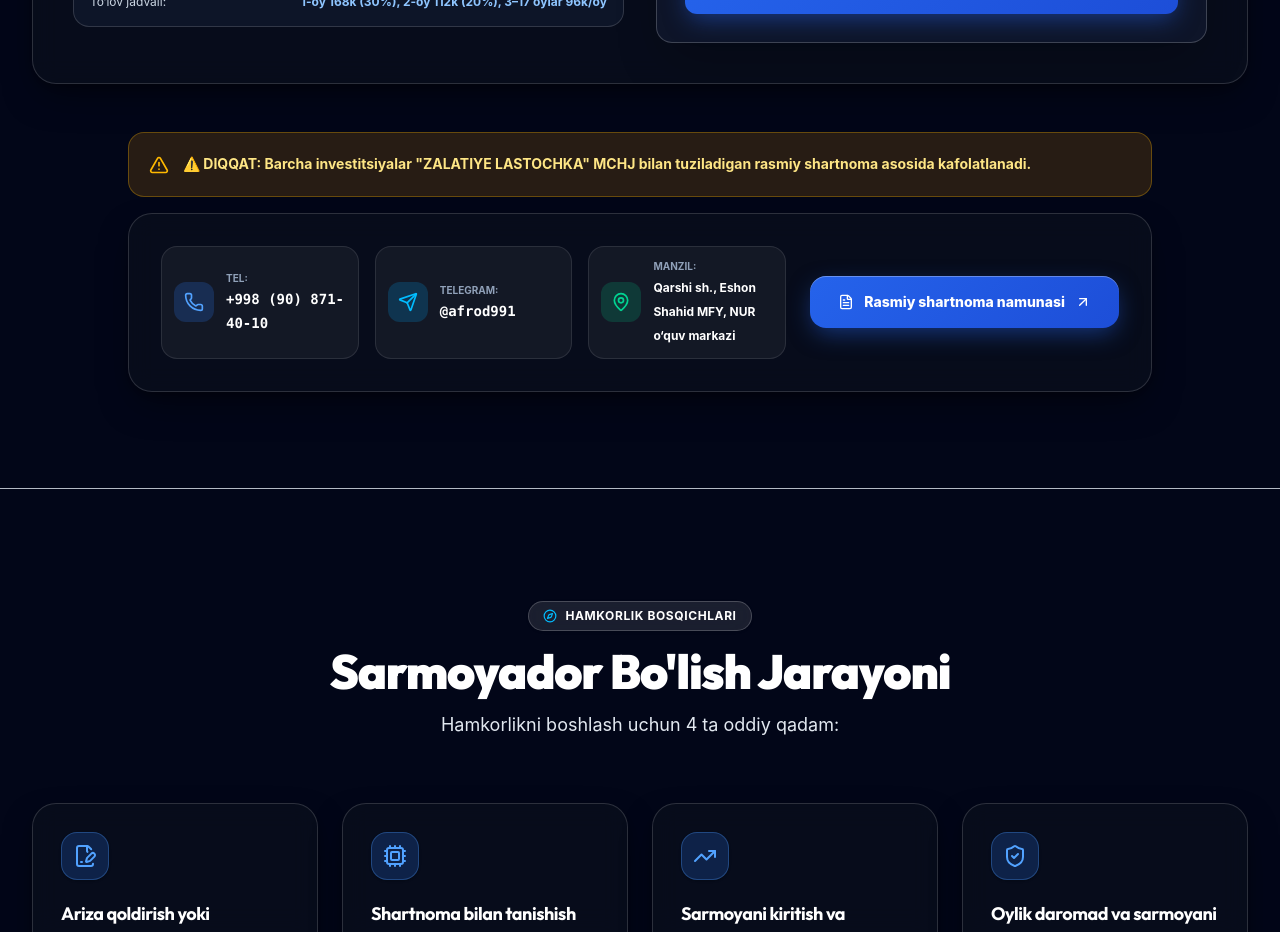
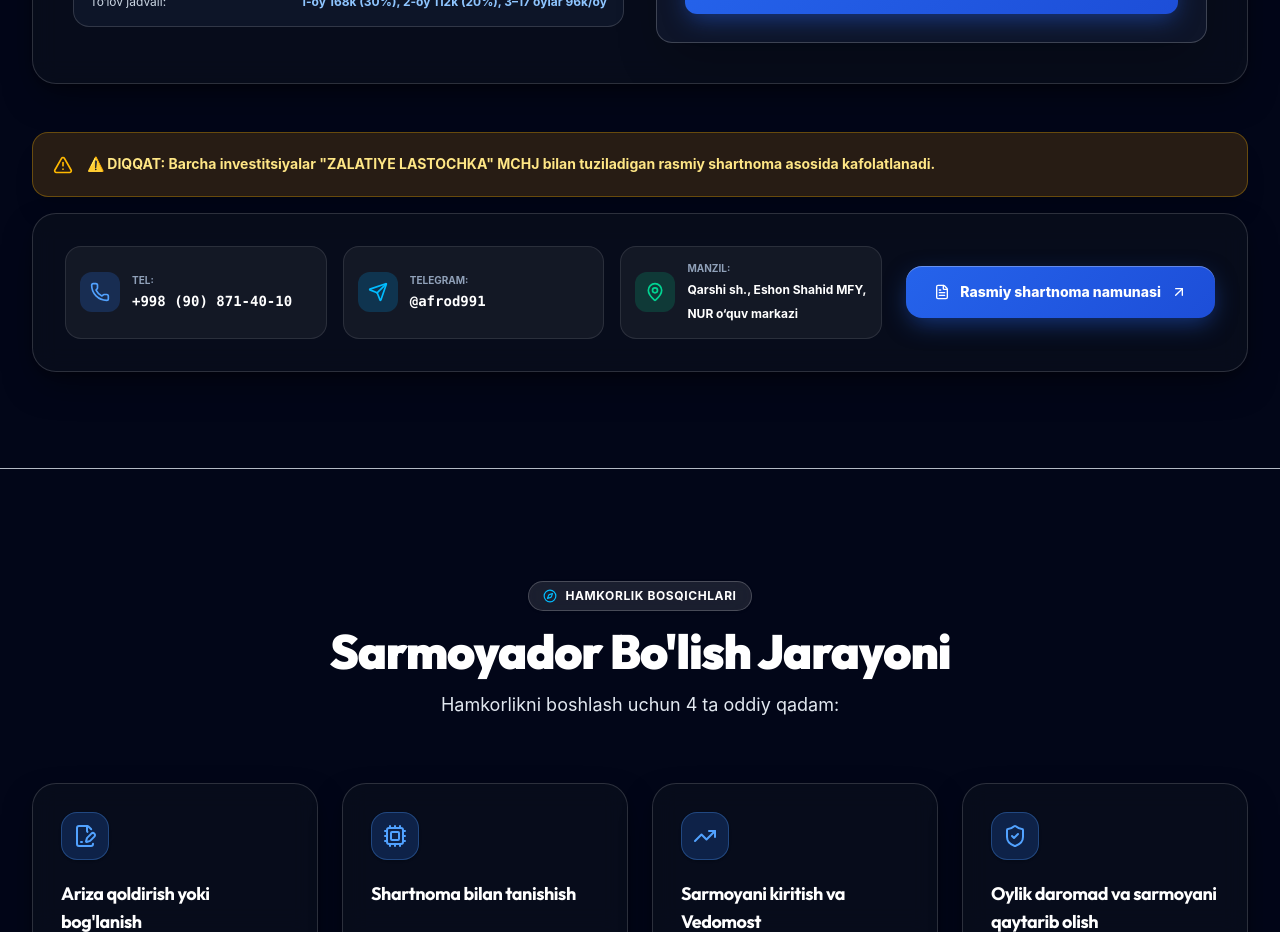
Before and after one commit to humoyun1773/zalatoye-lastochka, a React (Vite) app: page / in a window 1280 px wide. Shown: the part 4200-5132 px from the top of the page. Built offline with nearby package versions, Linux system fonts and the light colour scheme.

Commit message:
Ensure guarantee notice and contact banner are positioned directly below calculator

```diff
--- a/src/components/ProfitCalculator.tsx
+++ b/src/components/ProfitCalculator.tsx
@@ -290,9 +290,9 @@ export const ProfitCalculator: React.FC<ProfitCalculatorProps> = ({
         </div>
 
         {/* ─── OFFICIAL GUARANTEE NOTICE & CONTACT DETAILS (BELOW CALCULATOR) ─── */}
-        <div className="space-y-4 mt-12 max-w-5xl mx-auto">
+        <div className="space-y-4 mt-8 sm:mt-12 w-full">
           {/* Warning Banner */}
-          <div className="p-4 sm:p-5 rounded-2xl bg-amber-500/15 border border-amber-400/30 flex items-start gap-3.5 text-slate-200">
+          <div className="p-4 sm:p-5 rounded-2xl bg-amber-500/15 border border-amber-400/30 flex items-start gap-3.5 text-slate-200 shadow-xl">
             <AlertTriangle className="w-5 h-5 text-amber-400 shrink-0 mt-0.5" />
             <div className="text-xs sm:text-sm font-bold text-amber-200 leading-relaxed">
               ⚠️ DIQQAT: Barcha investitsiyalar "ZALATIYE LASTOCHKA" MCHJ bilan tuziladigan rasmiy shartnoma asosida kafolatlanadi.
@@ -301,10 +301,10 @@ export const ProfitCalculator: React.FC<ProfitCalculatorProps> = ({
 
           {/* Contact Bar & Action */}
           <div className="luxury-card p-6 sm:p-8 rounded-3xl border border-white/20 shadow-2xl flex flex-col lg:flex-row items-center justify-between gap-6">
-            <div className="grid grid-cols-1 sm:grid-cols-3 gap-4 w-full lg:w-auto">
+            <div className="grid grid-cols-1 sm:grid-cols-3 gap-4 w-full lg:w-auto flex-1">
               <a
                 href="tel:+998908714010"
-                className="flex items-center gap-3 p-3 rounded-2xl bg-white/5 hover:bg-white/10 border border-white/10 transition-colors"
+                className="flex items-center gap-3 p-3.5 rounded-2xl bg-white/5 hover:bg-white/10 border border-white/10 transition-colors"
               >
                 <div className="w-10 h-10 rounded-xl bg-blue-500/20 text-blue-400 flex items-center justify-center shrink-0">
                   <Phone className="w-5 h-5" />
@@ -319,7 +319,7 @@ export const ProfitCalculator: React.FC<ProfitCalculatorProps> = ({
                 href="https://t.me/afrod991"
                 target="_blank"
                 rel="noopener noreferrer"
-                className="flex items-center gap-3 p-3 rounded-2xl bg-white/5 hover:bg-white/10 border border-white/10 transition-colors"
+                className="flex items-center gap-3 p-3.5 rounded-2xl bg-white/5 hover:bg-white/10 border border-white/10 transition-colors"
               >
                 <div className="w-10 h-10 rounded-xl bg-sky-500/20 text-sky-400 flex items-center justify-center shrink-0">
                   <Send className="w-5 h-5" />
@@ -330,7 +330,7 @@ export const ProfitCalculator: React.FC<ProfitCalculatorProps> = ({
                 </div>
               </a>
 
-              <div className="flex items-center gap-3 p-3 rounded-2xl bg-white/5 border border-white/10">
+              <div className="flex items-center gap-3 p-3.5 rounded-2xl bg-white/5 border border-white/10">
                 <div className="w-10 h-10 rounded-xl bg-emerald-500/20 text-emerald-400 flex items-center justify-center shrink-0">
                   <MapPin className="w-5 h-5" />
                 </div>
@@ -345,7 +345,7 @@ export const ProfitCalculator: React.FC<ProfitCalculatorProps> = ({
               <button
                 type="button"
                 onClick={onOpenContract}
-                className="w-full lg:w-auto blue-btn px-7 py-4 rounded-2xl text-xs sm:text-sm font-bold flex items-center justify-center gap-2.5 shadow-xl cursor-pointer shrink-0 text-white"
+                className="w-full lg:w-auto blue-btn px-7 py-4 rounded-2xl text-xs sm:text-sm font-bold flex items-center justify-center gap-2.5 shadow-xl cursor-pointer shrink-0 text-white hover:scale-[1.02] transition-all"
               >
                 <FileText className="w-4 h-4 text-white" />
                 <span>Rasmiy shartnoma namunasi</span>
```
